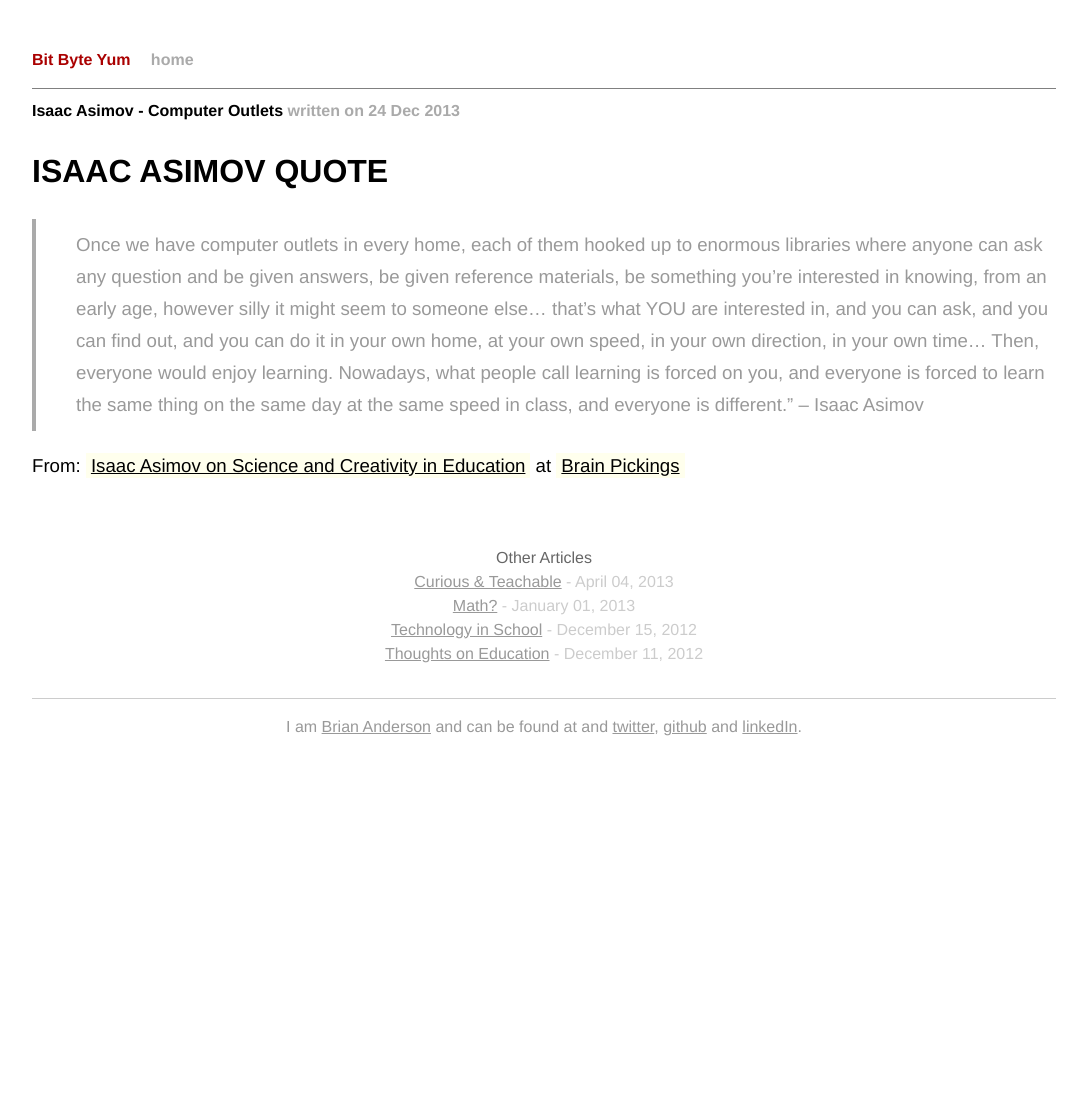
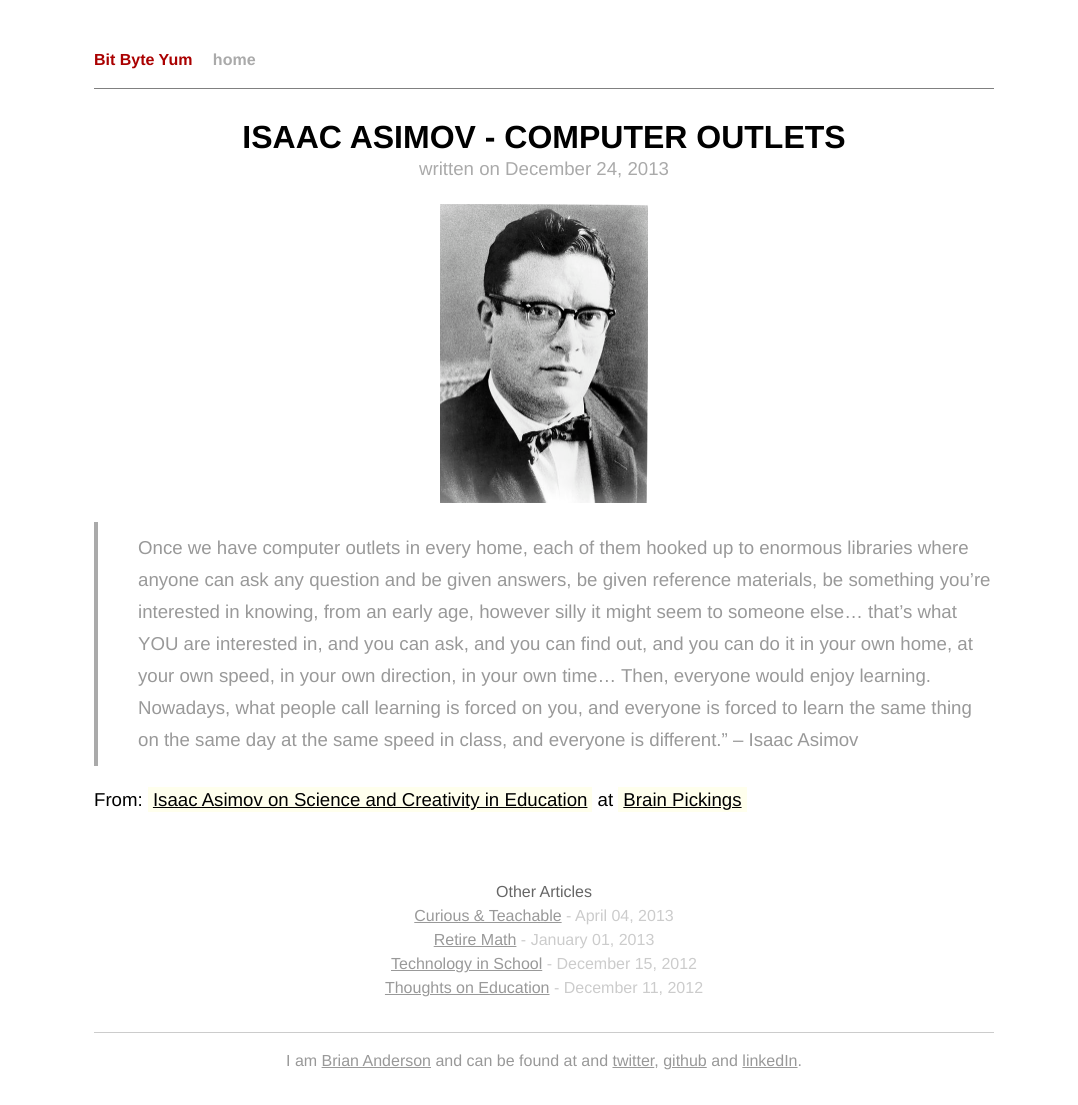
Before and after one commit to banderson623/banderson623.github.com, a Jekyll site: the page built from _posts/2013-12-24-asimov.md, in a window 1280 px wide. Shown: the whole page, without its empty margins (96-1174 px from the left). Built offline with Jekyll 4.4.1, drawn with Linux system fonts in a browser that asks for light colours; before the commit the page ends 948 px from its top, so only the background shows below that.

Commit message:
reflowed a few things thanks to Eric

```diff
--- a/_layouts/post.html
+++ b/_layouts/post.html
@@ -1,10 +1,11 @@
 ---
 layout: default
 ---
-<h2>{{ page.title }} <span class="meta">written on {{ page.date | date_to_string }}</span></h2>
+<div id="post">
+    <h1 class="post_title">{{page.title}}</h1>
+    <p class="meta">written on {{ page.date | date: "%B %d, %Y" }}</p>
 
-<div id="post">
-{{ content }}
+    {{ content }}
 </div>
 
 <p class="other_posts">Other Articles</p>
--- a/_posts/2013-12-24-asimov.md
+++ b/_posts/2013-12-24-asimov.md
@@ -6,9 +6,7 @@ categories: articles
 tags: future quote
 ---
 
-
-# Isaac Asimov Quote
-
+<img src="/images/posts/asimov.jpg" class="centered" alt="Isaac Asimov" style="width: 207.5px"/>
 
 > Once we have computer outlets in every home, each of them hooked up to enormous libraries where anyone can ask any question and be given answers, be given reference materials, be something you’re interested in knowing, from an early age, however silly it might seem to someone else… that’s what YOU are interested in, and you can ask, and you can find out, and you can do it in your own home, at your own speed, in your own direction, in your own time… Then, everyone would enjoy learning. Nowadays, what people call learning is forced on you, and everyone is forced to learn the same thing on the same day at the same speed in class, and everyone is different.” – Isaac Asimov
 
--- a/css/main.css
+++ b/css/main.css
@@ -32,6 +32,7 @@ body {
   background-color: #ffffff;
   font: 16px "proxima-nova", Helvetica, Arial, sans-serif;
   text-align: center;
+  margin:20px;
 }
 
 h1, h2, h3, h4, h5, h6 {
@@ -58,7 +59,6 @@ table {
     text-align:center;
 }
 
-
 #home #logo {
     height:150px;
     position:relative;
@@ -76,7 +76,6 @@ table {
     opacity:0.3;
     height:100px;
     width:100px;
-
     height:0;
     width:0;
     z-index:1;
@@ -99,15 +98,10 @@ table {
     opacity:1;
     color:#7EA8F3;
     color:#fff;
-/*    display:inline;*/
     float:left;
     z-index:10;
 }
 
-/*#home #logo h1#bit {margin-left:200px;}
-#home #logo h1#byte {margin-left:-200px;}
-#home #logo h1#yum {margin-bottom:-200px;}
-*/
 .site #home .lead_in {
     font-family: "proxima-nova-alt-ext-cond", "proxima-nova", helvetica, arial, sans-serif;
     font-weight:normal;
@@ -126,7 +120,6 @@ table {
   text-align: left;
   margin: 3em auto 2em;
   line-height: 1.5em;
-  max-width:1024px;
 }
 
 .site .header {
@@ -162,8 +155,12 @@ table {
   color: #000;
 }
 
+
 .site .meta {
   color: #aaa;
+  margin-top:0;
+  text-align:center;
+  font-weight:normal;
 }
 
 .site #footer,
@@ -202,6 +199,18 @@ table {
     line-height:24pt;
 }
 
+#post .post_title {
+    margin-bottom:0;
+}
+
+#post img {
+}
+
+#post img.centered {
+    margin:10px auto;
+    display:block;
+}
+
 #post p, #post li, #post a {
 /*    letter-spacing: -0.1em;*/
 }
@@ -215,6 +224,7 @@ table {
 #post h2 {
     font-family: "proxima-nova-alt-ext-cond", "proxima-nova", helvetica, arial, sans-serif;
     text-transform:uppercase;
+    text-align:center;
 }
 
 #post h1{
@@ -302,16 +312,6 @@ ul.other_posts {
 }
 
 @media (max-width: 400px) {
-    .site {
-        margin:20px;
-        width:auto;
-        max-width:auto;
-    }
-
-/*    #home #logo {
-        display:none;
-    }
-*/
     #post blockquote {
         border:0;
         padding:10px;
@@ -323,11 +323,6 @@ ul.other_posts {
         margin: 3px;
     }
 
-    #post h1,
-    #post h2 {
-        text-align:center;
-    }
-
     .other_posts .small_date {
         display:inline;
     }
@@ -336,16 +331,18 @@ ul.other_posts {
     }
 
 }
-@media (max-width: 1023px) {
+@media (max-width: 899px) {
     .site {
-        margin:20px;
         width:auto;
-        max-width:auto;
+        max-width:100%;
+    }
+}
+
+@media (min-width:900px){
+    .site {
+        max-width:900px;
     }
 
-}
-
-@media (min-width:1024px){
     #post ul {
         margin-left:-0.25em;
     }
```
Also changed, not shown: _posts/2012-12-15-technology-in-school.md (+0 -2 lines), _posts/2013-01-01-math.md (+1 -2 lines), _posts/2013-04-04-remembering-ebert.md (+0 -2 lines), images/posts/asimov.jpg (added).
